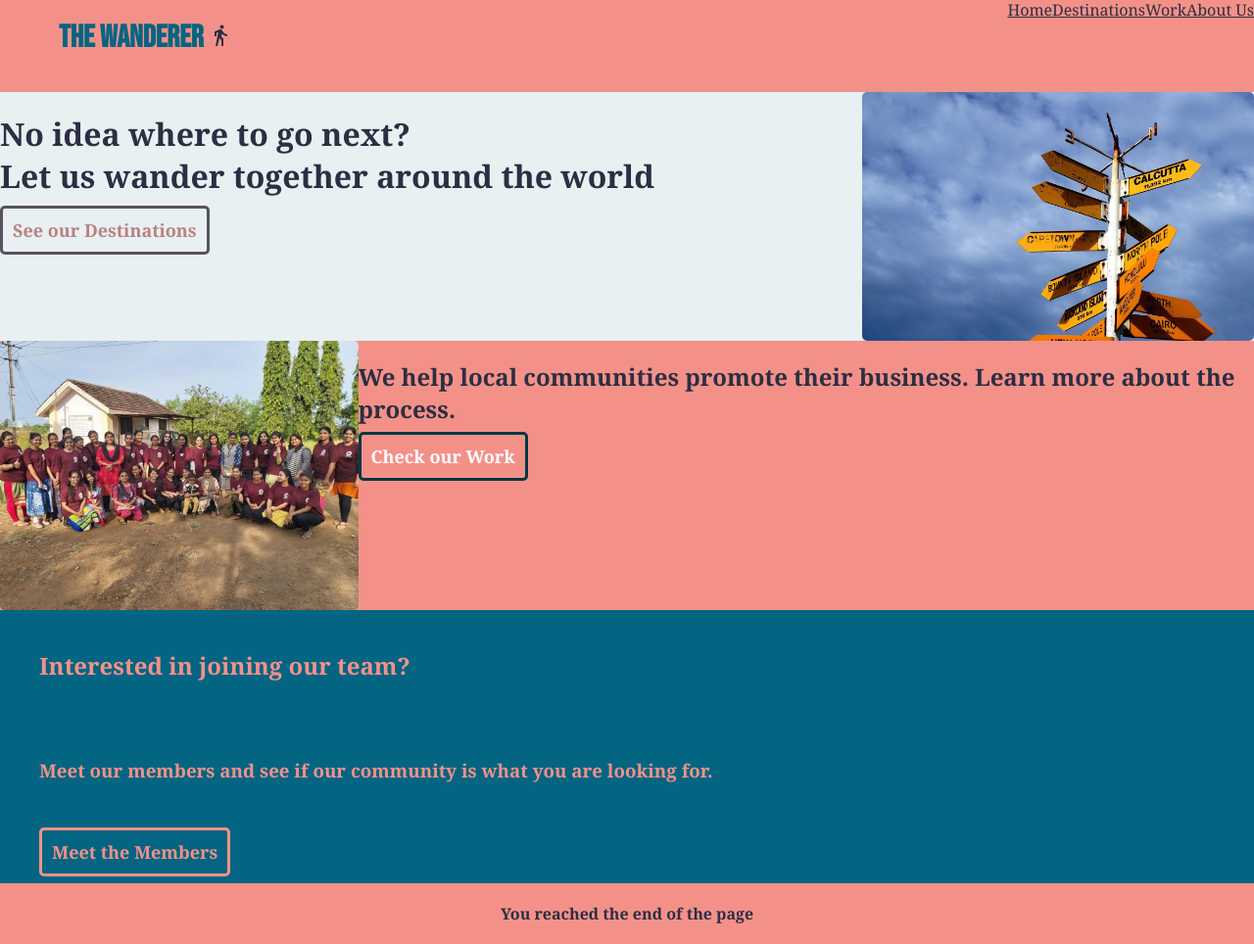
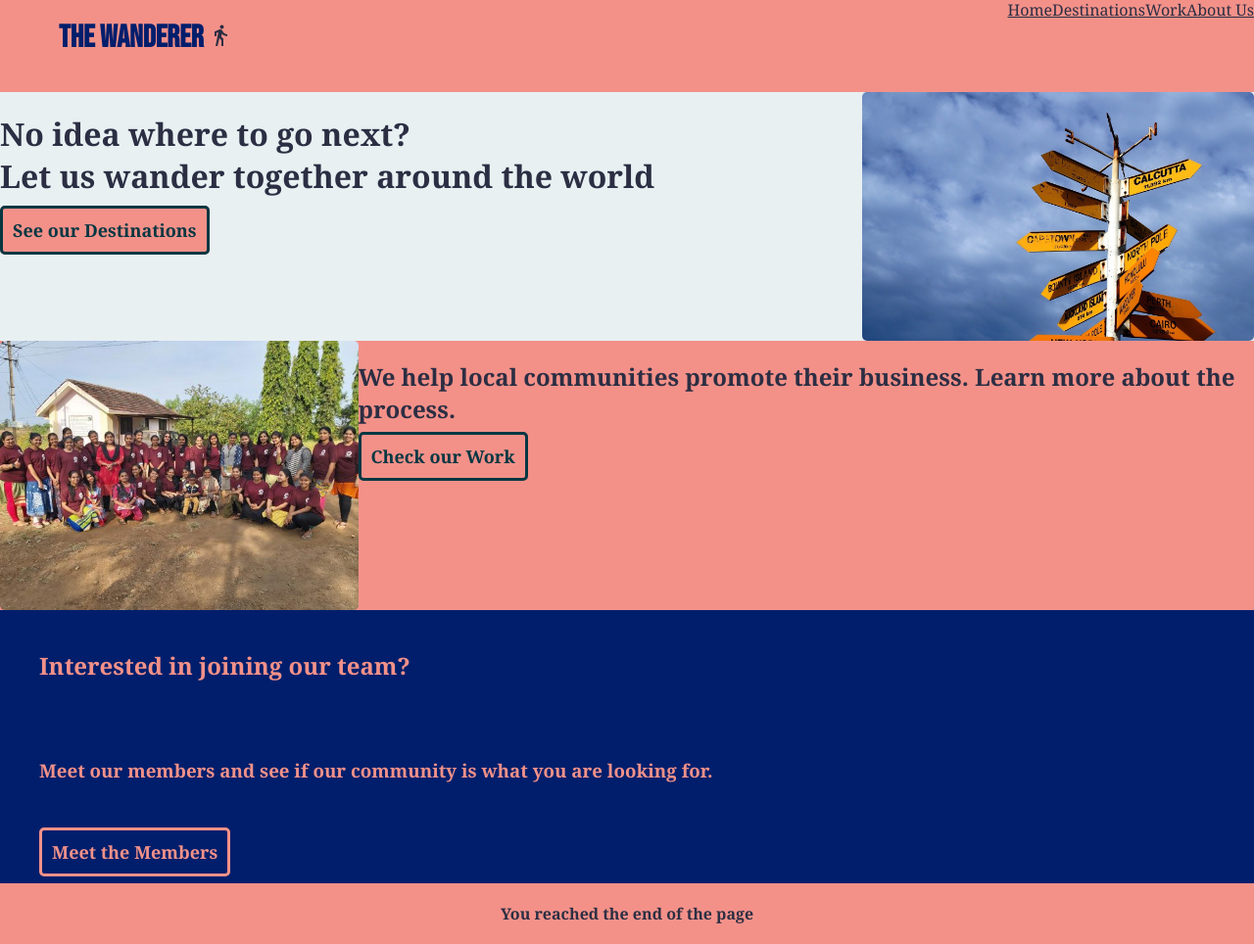
Before and after one commit to zahariaflavia/travel-blog, a Gatsby site: page / in a window 1280 px wide. Shown: the whole page at 98% size. Built offline with nearby package versions, Linux system fonts and the light colour scheme; Gatsby itself is replaced by a stand-in of ours; a web font is replaced by a local one.

Commit message:
changed color scheme

```diff
--- a/src/pages/layout.module.css
+++ b/src/pages/layout.module.css
@@ -24,11 +24,11 @@ body {
   font-weight: bold;
   font-size: 1.5em;
   font-family: "Bebas Neue", cursive;
-  color: #046582;
+  color: #001E6C;
 }
 
 .nav-link-text:visited {
-  color: #046582;
+  color: #001E6C;
   border-bottom: brown 3px solid;
 }
 
@@ -44,7 +44,7 @@ body {
 .heading {
   margin-right: auto;
   padding: 20px;
-  color: #046582;
+  color: #001E6C;
   font-family: "Bebas Neue", cursive;
   font-size: 2rem;
   font-weight: bold;
@@ -71,28 +71,28 @@ body {
   color: #2c2e43;
 }
 .link:visited {
-  color: #bb8082;
+  color: #053742;
 }
 .link {
-  border: 3px solid #595260;
+  border: 3px solid #053742;
   border-radius: 5px;
   font-size: large;
   font-weight: bold;
-  background-color: #e8f0f2;
+  background-color: #f39189;
   padding: 10px;
-  color: #bb8082;
+  color: #053742;
   text-decoration: none;
 }
 
 .link:hover {
-  background-color: #bb8082;
-  color: #e8f0f2;
+  background-color: #053742;
+  color:#f39189;
 }
 
 .work > div > .link {
   border: 3px solid #053742;
   background-color: #f39189;
-  color: white;
+  color: #053742;
 }
 
 .work > div > .link:hover {
@@ -105,7 +105,7 @@ p {
 }
 
 .about {
-  background-color: #046582;
+  background-color: #001E6C;
   font-family: Georgia, "Times New Roman", Times, serif;
 }
 
@@ -147,7 +147,7 @@ p {
 
 .contact {
   color: #f39189;
-  background-color: #046582;
+  background-color: #001E6C;
   font-family: Georgia, "Times New Roman", Times, serif;
   display:flex;
   flex-direction: column;
@@ -176,11 +176,11 @@ p {
 
 .section > .link {
   color: #f39189;
-  background-color: #046582;
+  background-color: #001E6C;
   border: 3px solid #f39189;
 }
 .section .link:hover {
-  color: #046582;
+  color: #001E6C;
   background-color: #f39189;
   border: 3px solid #f39189;
 }
```
